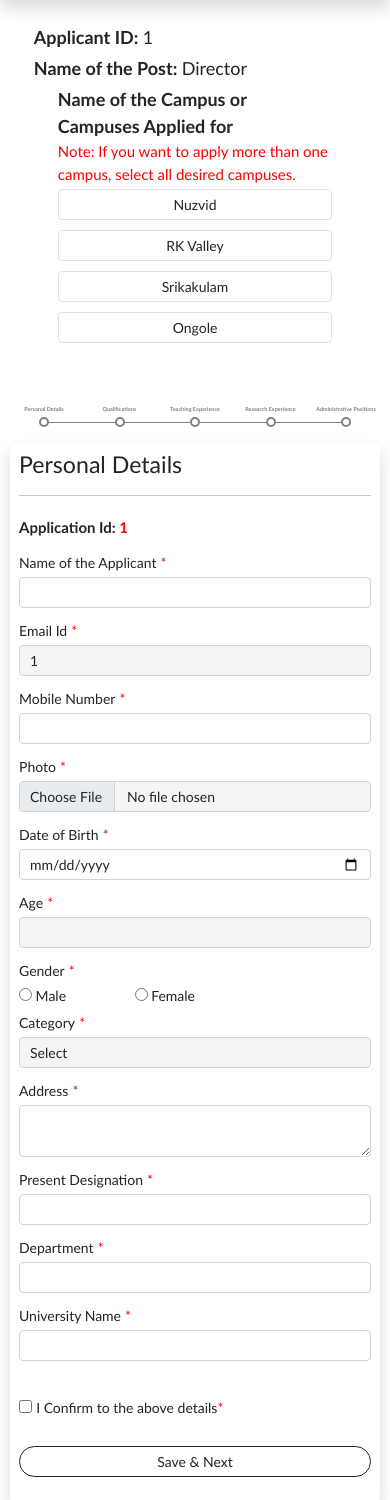
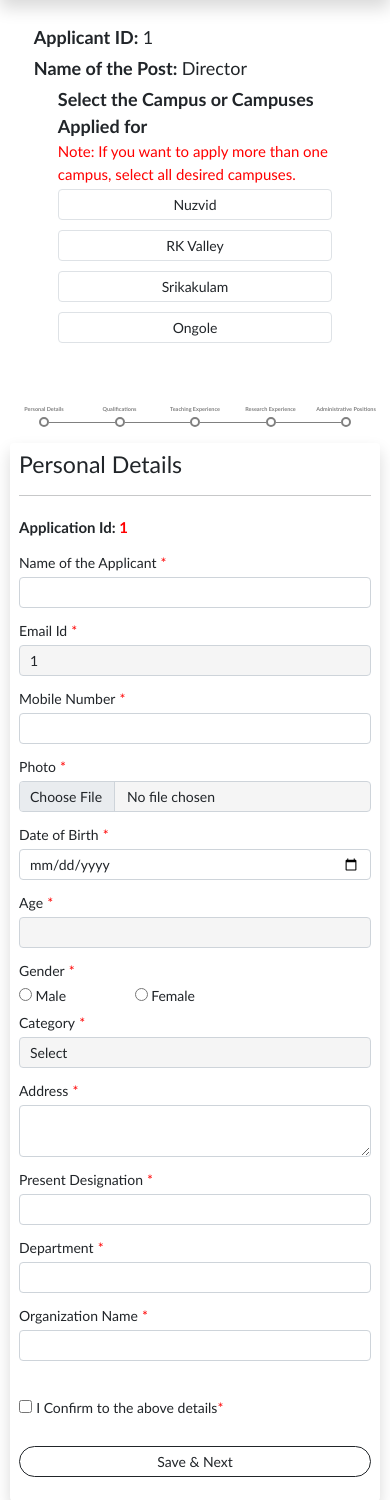
Before and after one commit to varaprasad1601/director_application, a PHP site: page /forms/home.php in a window 390 px wide. Shown: the part 56-1556 px from the top of the page. Run offline with PHP 8.4, Linux system fonts and the light colour scheme; the visitor is signed in with stand-in values (Sample User, id 1); data comes from the database, SQL or seed files in the repository; data that the repository does not hold is empty; some libraries are stand-ins or nearby versions.

Commit message:
may/_be_final_commit

```diff
--- a/forms/page_1.php
+++ b/forms/page_1.php
@@ -83,7 +83,7 @@ $stage_num = mysqli_fetch_row($sta);
         </div>
         <div class="che_che">
         <div class="che_box">
-            <div class="col-md-12 px-4 d-flex flex-column"><label class="text" style="margin-bottom:0px;"><b>Name of the Campus or Campuses Applied for</b></label><label class="text" style="color: red; font-size:15px;">Note: If you want to apply more than one campus, select all desired campuses.</label></div>
+            <div class="col-md-12 px-4 d-flex flex-column"><label class="text" style="margin-bottom:0px;"><b>Select the Campus or Campuses Applied for</b></label><label class="text" style="color: red; font-size:15px;">Note: If you want to apply more than one campus, select all desired campuses.</label></div>
                 <div class="col-md-12 px-4 field d-flex justify-content-between">
                     <div class="check_boxes" style="display: none;">
                         <input type="checkbox" class ="camp" name="campus" id="n_c" value="Nuzvid" <?php echo (($campus_data[0] == 'Nuzvid')) ? 'checked' : '' ?>>
--- a/forms/personal_details.php
+++ b/forms/personal_details.php
@@ -394,7 +394,7 @@
 
             <div class="form-group d-flex justify-content-between">
                 <div class="col-md-5">
-                    <label>University Name</label> <label class="err_msg" id="msg"> * </label>
+                    <label>Organization Name</label> <label class="err_msg" id="msg"> * </label>
                     <input type="text" class="form-control" id="univer" name="univer" <?php if($pd_row != null){echo 'value="'. $pd_row[13]. '" disabled';}?>>
                 </div>
             </div>
```
Also changed, not shown: preview.php (+5 -5 lines).
